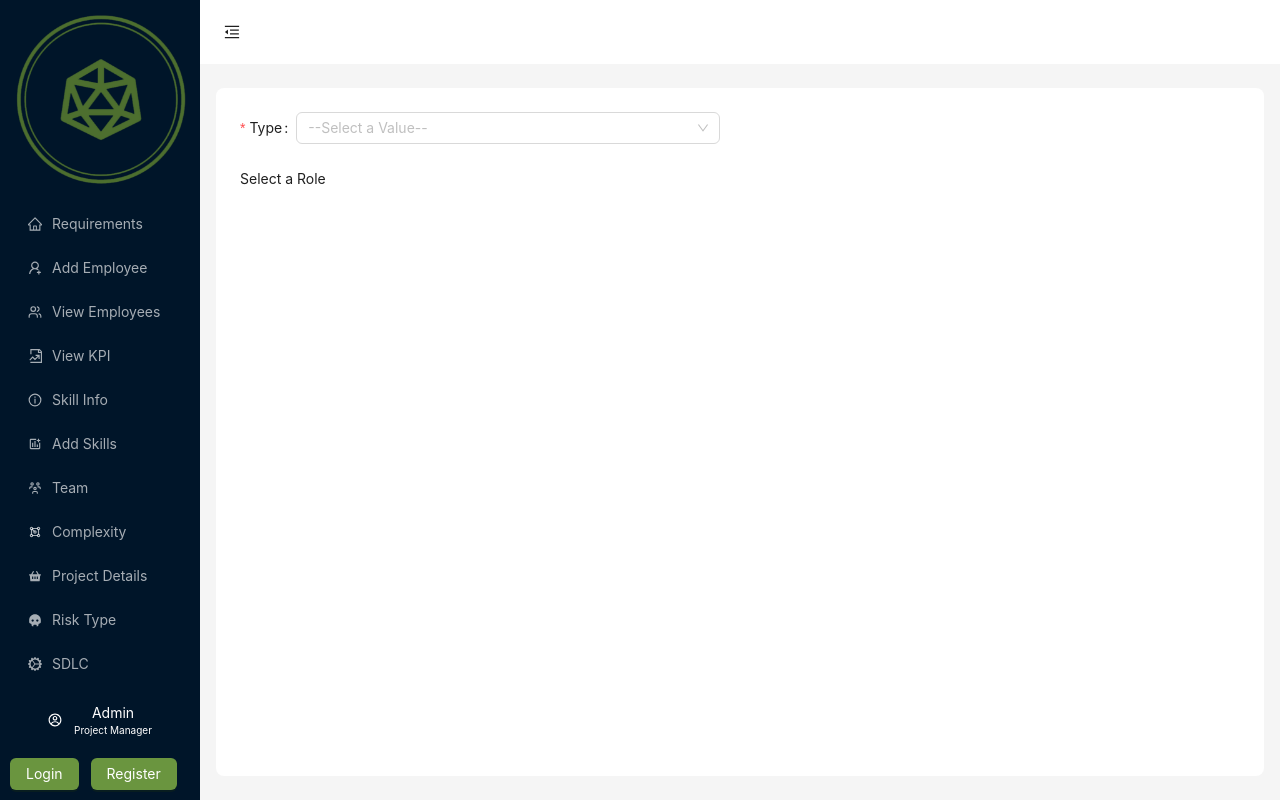
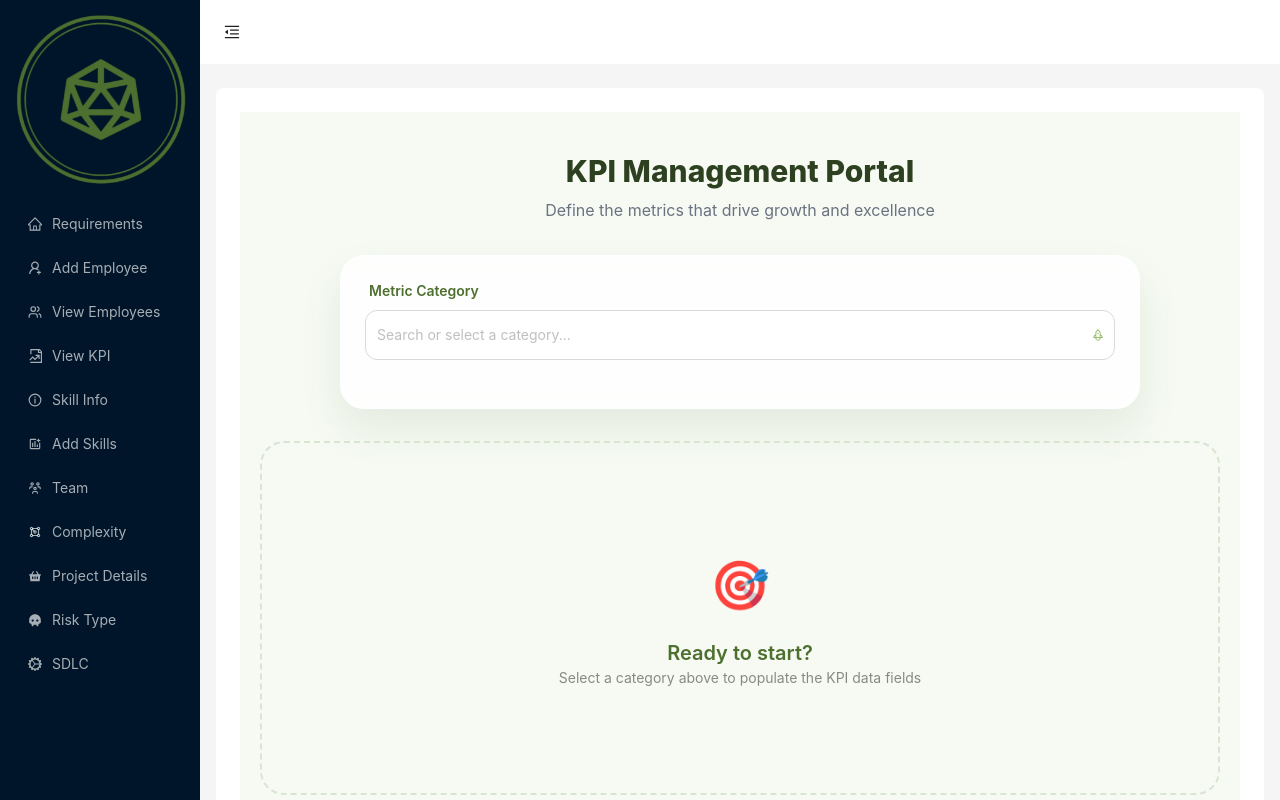
Before and after one commit to Kavindu-18/pm-pulse-FE, a React (Vite) app: page /crud in a window 1280 px wide. Shown: the top 800 px of the page. Built offline with nearby package versions, Linux system fonts and the light colour scheme; no server answers; sample sign-in values are in the browser's storage.

Commit message:
Add Skills page
Created page to add skills of the employees

```diff
--- a/src/pages/Content/Crud.jsx
+++ b/src/pages/Content/Crud.jsx
@@ -1,53 +1,118 @@
 import React, { useState } from "react";
-import { Form, Select } from "antd";
+import { Form, Select, Card, Typography, ConfigProvider } from "antd";
+import { BookOutlined, TrophyOutlined, RocketOutlined } from "@ant-design/icons";
 import Education from "./skillTypes/Education";
 import Skills from "./skillTypes/Skills";
 import Experience from "./skillTypes/Experience";
+
 const { Option } = Select;
+const { Title, Text } = Typography;
 
 const Crud = () => {
   const [data, setData] = useState();
 
-  const onValuesChange = (changedValues, allValues) => {
+  const onValuesChange = (_, allValues) => {
     setData(allValues.type);
   };
 
   return (
-    <div>
-      {" "}
-      <Form name="common" onValuesChange={onValuesChange} autoComplete="off">
-        <div className="flex flex-row justify-between">
+    <ConfigProvider
+      theme={{
+        token: {
+          colorPrimary: "#6A953F",
+          borderRadius: 12,
+        },
+        components: {
+          Select: {
+            controlHeight: 50, // Taller, more modern inputs
+            boxShadow: "0 4px 12px rgba(0,0,0,0.05)",
+          },
+        },
+      }}
+    >
+      <div style={{ background: "#F6FAF3", minHeight: "100vh", padding: "40px 20px" }}>
+        {/* Header Section */}
+        <div style={{ marginBottom: 32, textAlign: 'center' }}>
+          <Title level={2} style={{ color: "#2D401F", marginBottom: 8, fontWeight: 800 }}>
+            KPI Management Portal
+          </Title>
+          <Text style={{ color: "#6B7280", fontSize: 16 }}>
+            Define the metrics that drive growth and excellence
+          </Text>
+        </div>
+
+        {/* Floating Style Filter Card */}
+        <Card
+          bordered={false}
+          style={{
+            maxWidth: 800,
+            margin: "0 auto",
+            borderRadius: 24,
+            background: "rgba(255, 255, 255, 0.8)",
+            backdropFilter: "blur(10px)",
+            boxShadow: "0 20px 40px rgba(77, 111, 47, 0.1)",
+            border: "1px solid rgba(255, 255, 255, 0.3)",
+          }}
+        >
+          <Form name="common" onValuesChange={onValuesChange} layout="vertical">
             <Form.Item
               name="type"
-            label="Type"
-            rules={[
-              {
-                required: true,
-                message: "Please Select a Type",
-              },
-            ]}
-            style={{ width: "48%" }}
+              label={<span style={{ fontWeight: 600, color: "#4D6F2F", marginLeft: 4 }}>Metric Category</span>}
             >
-            <Select placeholder="--Select a Value--" allowClear>
-              <Option value="skills">Skills</Option>
-              <Option value="education">Education</Option>
-              <Option value="experience">Experience</Option>
+              <Select
+                placeholder="Search or select a category..."
+                allowClear
+                suffixIcon={<RocketOutlined style={{ color: "#96BD68" }} />}
+                dropdownStyle={{ borderRadius: 12 }}
+              >
+                <Option value="skills">
+                  <div style={{ display: 'flex', alignItems: 'center', gap: 10 }}>
+                    <TrophyOutlined style={{ color: '#FAAD14' }} /> <span>Professional Skills</span>
+                  </div>
+                </Option>
+                <Option value="education">
+                  <div style={{ display: 'flex', alignItems: 'center', gap: 10 }}>
+                    <BookOutlined style={{ color: '#1890FF' }} /> <span>Academic Background</span>
+                  </div>
+                </Option>
+                <Option value="experience">
+                  <div style={{ display: 'flex', alignItems: 'center', gap: 10 }}>
+                    <RocketOutlined style={{ color: '#52C41A' }} /> <span>Work Experience</span>
+                  </div>
+                </Option>
               </Select>
             </Form.Item>
+          </Form>
+        </Card>
+
+        {/* Dynamic Content Area */}
+        <div style={{ maxWidth: 1000, margin: "32px auto" }}>
+          {!data ? (
+            <Card
+              style={{
+                textAlign: "center",
+                padding: "80px 0",
+                borderRadius: 24,
+                border: "2px dashed #D9E4D1",
+                background: "transparent",
+              }}
+            >
+              <div style={{ fontSize: 48, marginBottom: 16 }}>🎯</div>
+              <Title level={4} style={{ color: "#4D6F2F", margin: 0 }}>
+                Ready to start?
+              </Title>
+              <Text type="secondary">Select a category above to populate the KPI data fields</Text>
+            </Card>
+          ) : (
+            <div className="fade-in-content">
+              {data === "skills" && <Skills />}
+              {data === "education" && <Education />}
+              {data === "experience" && <Experience />}
             </div>
-      </Form>
-      <div className="">
-        {data === "skills" ? (
-          <Skills />
-        ) : data === "education" ? (
-          <Education />
-        ) : data === "experience" ? (
-          <Experience />
-        ) : (
-          <>Select a Role</>
           )}
         </div>
       </div>
+    </ConfigProvider>
   );
 };
 
```
Lines whose indentation alone changed are shown as unchanged.
